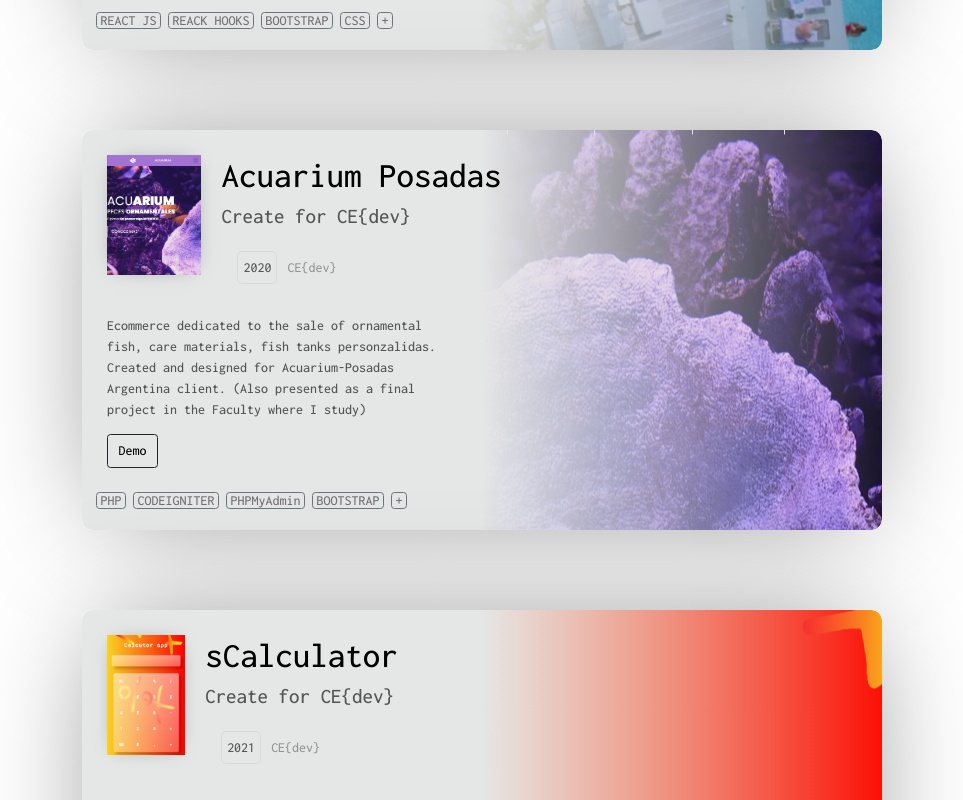
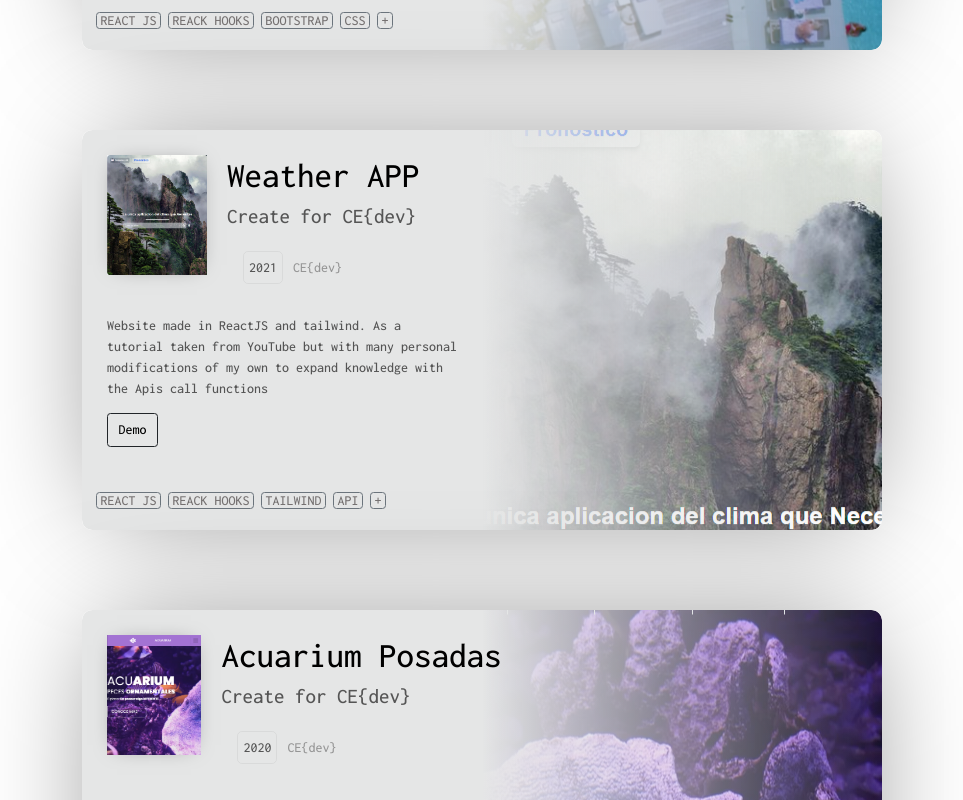
Before and after one commit to emicasso/CEdev-Portfolio, a React (Create React App) app: page /#/projects in a window 1280 px wide. Shown: the part 1460-2260 px from the top of the page, without its empty margins (158-1121 px from the left). Built offline with nearby package versions, Linux system fonts and the light colour scheme.

Commit message:
Add news Projects

```diff
--- a/src/components/pages/Projects/Cards.js
+++ b/src/components/pages/Projects/Cards.js
@@ -17,6 +17,8 @@ import CalculatorPage from "../../../media/sCalculatorPage.png";
 import CalculatorSlide from "../../../media/sCalculatorSlide.png";
 import rickandmortyPage from "../../../media/rickandmortyPage.png";
 import rickandmortySlide from "../../../media/rickandmortySlide.png";
+import weatherPage from "../../../media/weatherPage.png";
+import weatherSlide from "../../../media/weatherSlide.png";
 
 const project = [
   {
@@ -59,6 +61,17 @@ const project = [
     description: "Website made in ReactJS. As a tutotial taken from Youtube but with many personal modifications of their own to expand knowledge",
     technologies: ["REACT JS", "REACK HOOKS", "BOOTSTRAP", "CSS", "HTML"],
     url: "https://dviaje.netlify.app/",
+  },
+  {
+    id: 9,
+    imgP: weatherPage,
+    imgS: weatherSlide,
+    create: 2021,
+    name: "Weather APP ",
+    autor: ["CE{dev}"],
+    description: "Website made in ReactJS and tailwind. As a tutorial taken from YouTube but with many personal modifications of my own to expand knowledge with the Apis call functions",
+    technologies: ["REACT JS", "REACK HOOKS", "TAILWIND", "API", "CSS", "HTML"],
+    url: "https://weathercedev.netlify.app/",
   },
   {
     id: 3,
```
Also changed, not shown: src/media/weatherPage.png (added), src/media/weatherSlide.png (added).
